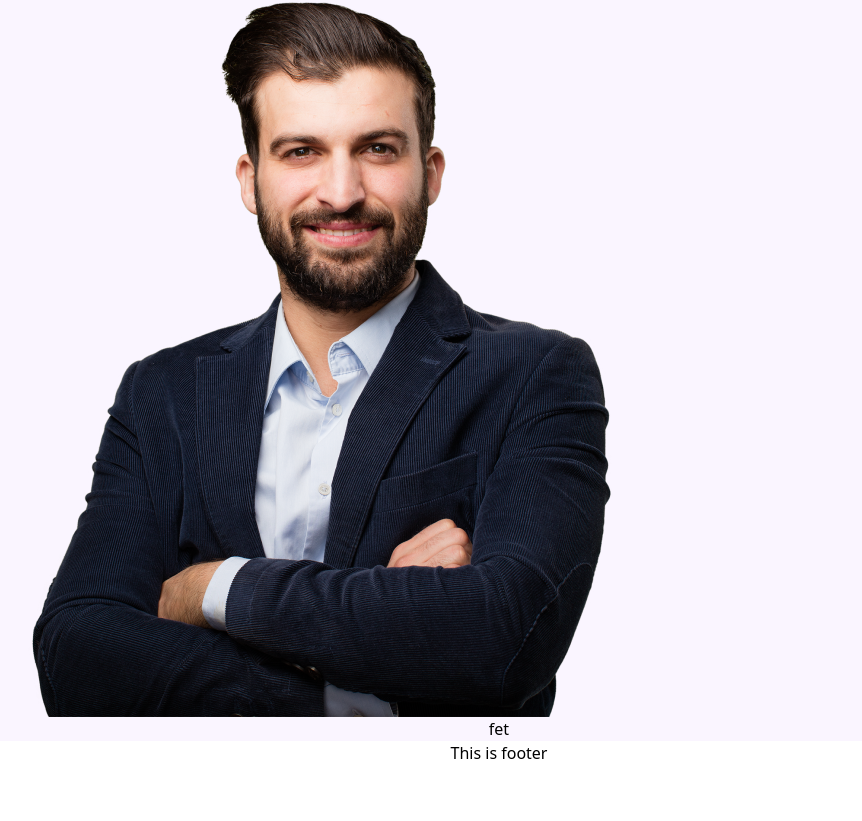
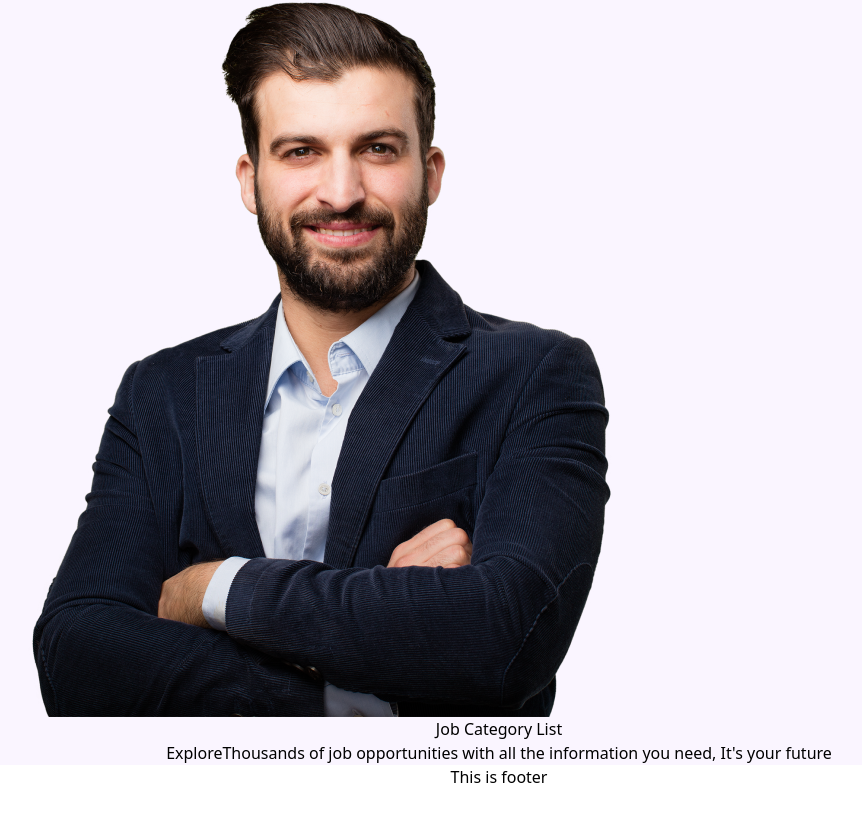
Before and after one commit to kmhbDOes/Assignment-9, a React (Vite) app: page / in a window 1280 px wide. Shown: the part 403-1224 px from the top of the page, without its empty margins (141-1003 px from the left). Before the commit the page ends 1200 px from the top, so only its background shows below. Built offline with nearby package versions, Linux system fonts and the light colour scheme.

Commit message:
Added category section

```diff
--- a/public/category.json
+++ b/public/category.json
@@ -1,5 +1,4 @@
-{
-  "category": [
+[
   {
     "image": "https://ibb.co/XZrSHCv",
     "title": "Account & Finance",
@@ -21,4 +20,3 @@
     "jobsAvailable": "Maintain and troubleshoot computer networks"
   }
 ]
-}
--- a/src/components/Home.jsx
+++ b/src/components/Home.jsx
@@ -25,7 +25,18 @@ const Home = () => {
           <img src="../../public/header-banner.png" alt="" />
         </div>
       </div>
-      <div>fet</div>
+      <div className="py-6 bg-white">
+        <p>
+          <span className="text-xl md:text-3xl font-bold">
+            Job Category List
+          </span>{" "}
+          <br />
+          <span className="text-xl text-gray-500">
+            ExploreThousands of job opportunities with all the information you
+            need, It's your future
+          </span>
+        </p>
+      </div>
     </div>
   );
 };
--- a/src/main.jsx
+++ b/src/main.jsx
@@ -13,9 +13,8 @@ const router = createBrowserRouter([
     element: <App />,
     errorElement: <ErrorPage />,
     children: [
-      { path: "/", element: <Home /> },
+      { path: "/", element: <Home />, loader: () => fetch("category.json") },
       { path: "/blog", element: <Blog /> },
-      { path: "/", element: <Home />, loader: () => fetch("category.json") },
     ],
   },
 ]);
```
Lines whose indentation alone changed are shown as unchanged.
